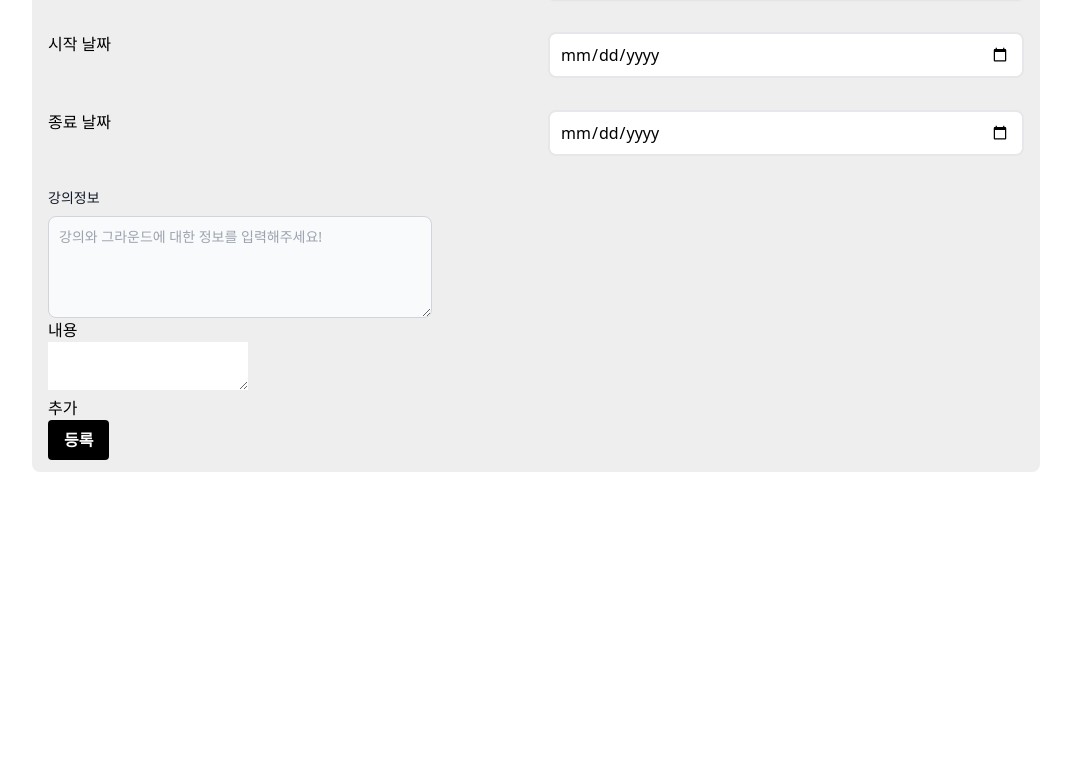
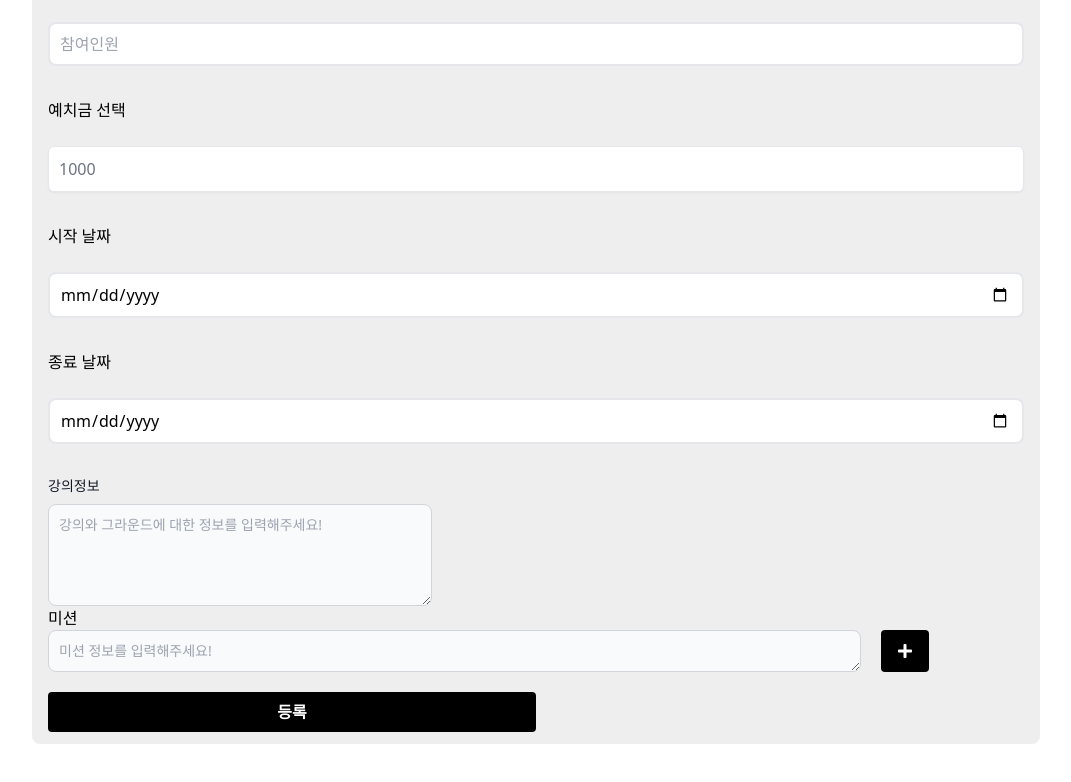
Before and after one commit to starters-final-challeculum/challeculum-frontend, a React (Create React App) app: page /createGround in a window 1280 px wide. Shown: the part 494-1276 px from the top of the page, without its empty margins (104-1175 px from the left). Before the commit the page ends 1110 px from the top, so only its background shows below. Built offline with nearby package versions, Linux system fonts and the light colour scheme.

Commit message:
refactor: Groundform UI 수정

```diff
--- a/src/components/GroundForm.jsx
+++ b/src/components/GroundForm.jsx
@@ -1,6 +1,6 @@
 import React from 'react';
 import tw from 'tailwind-styled-components';
-import CreateList from './Mission/CreateList';
+import MissionList from './MissionList';
 
 function GroundForm() {
   // const [title, setTitle] = useState('');
@@ -16,7 +16,7 @@ function GroundForm() {
     <div className="px-4 py-3 mb-8 bg-mWhite rounded-lg">
 
       <HalfSelectBox>
-        <span>카테고리 선택</span>
+        <span className="grid grid-cols">카테고리 선택</span>
         <select className="w-full p-2.5 text-gray-500 bg-white border rounded-md shadow-sm outline-none appearance-none">
           <option>IT</option>
           <option>외국어</option>
@@ -90,9 +90,9 @@ function GroundForm() {
         />
 
       </SelectBox>
-      <CreateList />
+      <MissionList />
 
-      <button type="submit" className="bg-black hover:bg-blue-700 text-white font-bold py-2 px-4 rounded">
+      <button type="submit" className="bg-black hover:bg-blue-700 text-white font-bold py-2 px-4 mt-5 rounded w-1/2 grid place-items-center">
         등록
       </button>
     </div>
@@ -100,7 +100,7 @@ function GroundForm() {
 }
 
 const HalfSelectBox = tw.div`
-grid gap-6 mb-8 md:grid-cols-2
+grid gap-6 mb-8
 `;
 const SelectBox = tw.div`
 relative w-full lg:max-w-sm
--- a/src/components/Mission/CreateList.jsx
+++ /dev/null
@@ -1,37 +0,0 @@
-import React, { useState } from 'react';
-import tw from 'tailwind-styled-components';
-import DetailList from './DetailList';
-// import { Link } from "react-router-dom"
-// import Axios from "axios"
-
-function CreateList() {
-  const [countList, setCountList] = useState([0]);
-
-  const onAddDetailDiv = () => {
-    const countArr = [...countList];
-    let counter = countArr.slice(-1)[0];
-    counter += 1;
-    countArr.push(counter);	// index 사용 X
-    // countArr[counter] = counter	// index 사용 시 윗줄 대신 사용
-    setCountList(countArr);
-  };
-
-  return (
-    <CreateListDiv>
-      <DetailList countList={countList} />
-      <button onClick={onAddDetailDiv}>
-        추가
-      </button>
-    </CreateListDiv>
-  );
-}
-
-const CreateListDiv = tw.div`
-  padding: 3rem;
-  width: 100%;
-  display: flex;
-  align-items: center;
-  flex-direction: column;
-`;
-
-export default CreateList;
--- a/src/components/Mission/DetailList.jsx
+++ /dev/null
@@ -1,27 +0,0 @@
-import React from 'react';
-import tw from 'tailwind-styled-components';
-
-function DetailList(props) {
-  return (
-    <DetailDiv>
-      {props.countList && props.countList.map((item, i) => (
-        <div key={i}>
-          <label>내용</label>
-          <div>
-            <textarea
-              autoSize={{ minRows: 6, maxRows: 6 }}
-            />
-          </div>
-        </div>
-      ))}
-    </DetailDiv>
-  );
-}
-
-const DetailDiv = tw.div`
-  div {
-    margin-bottom: 2rem;
-    width: 320px;
-  }
-`;
-export default DetailList;
--- /dev/null
+++ b/src/components/MissionList.jsx
@@ -0,0 +1,59 @@
+import React, { useState } from 'react';
+import tw from 'tailwind-styled-components';
+// import { Link } from "react-router-dom"
+// import Axios from "axios"
+import { FaPlus } from 'react-icons/fa';
+
+function MissionList() {
+  const [countList, setCountList] = useState([0]);
+  const onAddDetailDiv = () => {
+    const countArr = [...countList];
+    let counter = countArr.slice(-1)[0];
+    counter += 1;
+    // index 사용 X
+    countArr.push(counter);
+    // countArr[counter] = counter
+    setCountList(countArr);
+  };
+
+  return (
+    <CreateListDiv>
+      <DetailDiv>
+        {countList && countList.map((item, index) => (
+          <div key={index}>
+            <span>미션</span>
+            <div className="flex">
+              <textarea
+                rows="1"
+                className="block p-2.5 w-5/6 text-sm text-gray-900 bg-gray-50 rounded-lg border border-gray-300 focus:ring-blue-500 focus:border-blue-500"
+                placeholder="미션 정보를 입력해주세요!"
+              />
+              <button type="button" onClick={onAddDetailDiv} className="bg-black hover:bg-blue-700 text-white font-bold py-2 px-4 rounded ml-5">
+                <FaPlus />
+              </button>
+            </div>
+
+          </div>
+        ))}
+      </DetailDiv>
+
+    </CreateListDiv>
+  );
+}
+
+const CreateListDiv = tw.div`
+  padding: 3rem;
+  width: 100%;
+  display: flex;
+  align-items: center;
+  flex-direction: column;
+`;
+
+const DetailDiv = tw.div`
+  div {
+    margin-bottom: 2rem;
+    width: 320px;
+  }
+`;
+
+export default MissionList;
```
